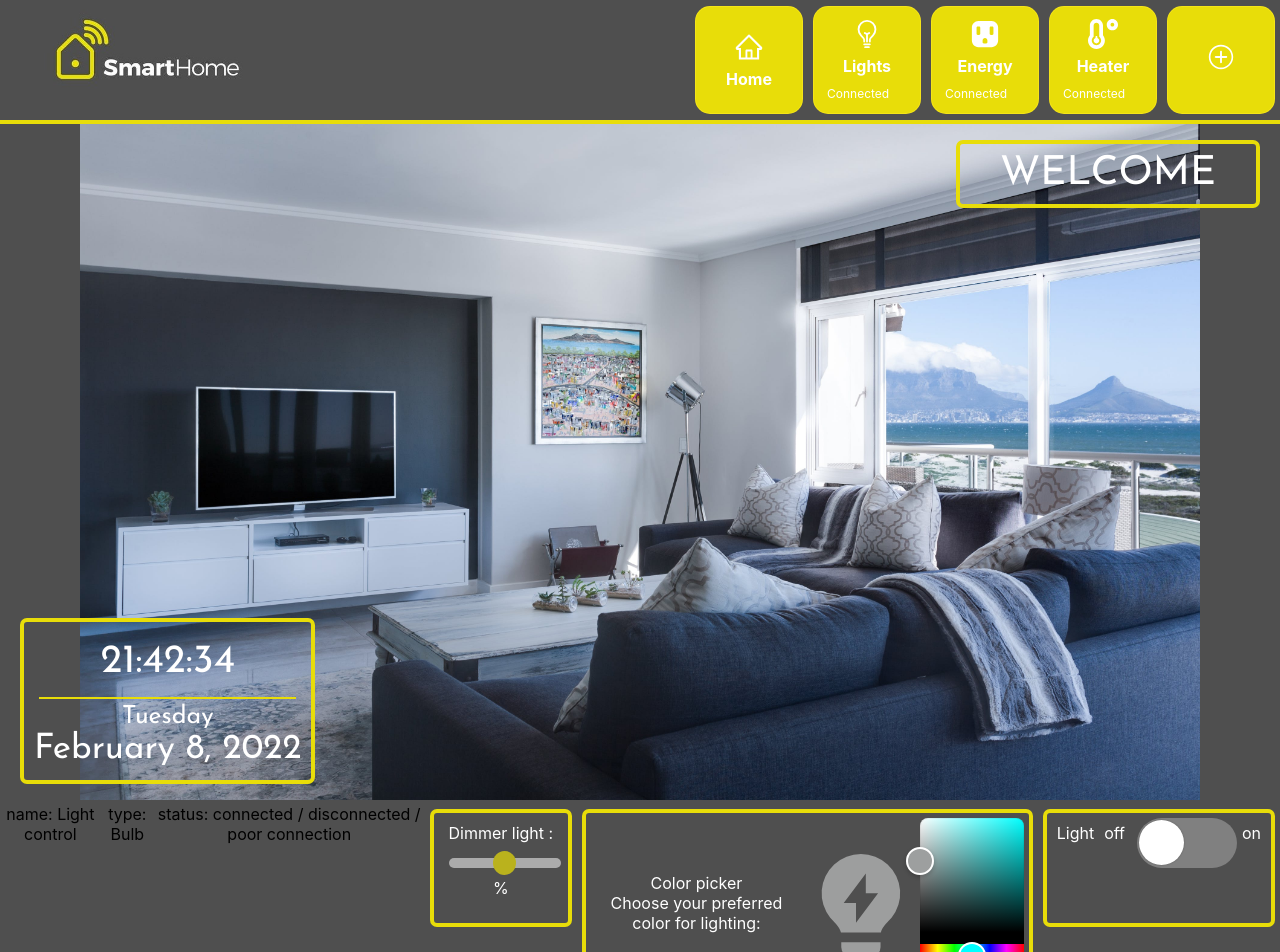
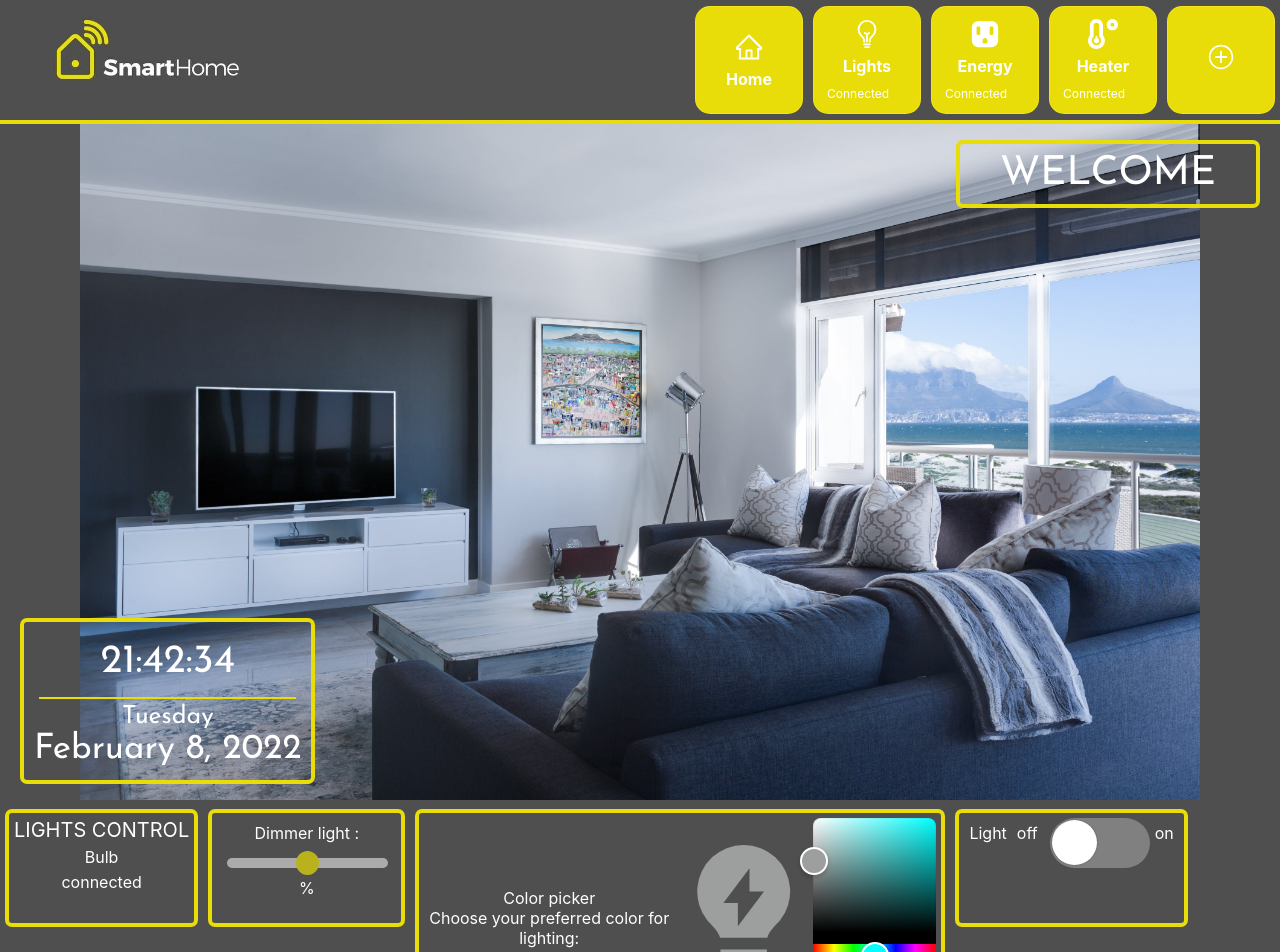
Before and after one commit to RamanSlinka/smart_home, a React (Create React App) app: page / in a window 1280 px wide. Shown: the top 952 px of the page. Built offline with nearby package versions, Linux system fonts and the light colour scheme.

Commit message:
created SmartBulb page.  Used "react-colorful" npm module for Color picker

```diff
--- a/src/components/smartBulb/SmartBulb.module.scss
+++ b/src/components/smartBulb/SmartBulb.module.scss
@@ -2,6 +2,23 @@
   background: #4f4f4f;
   display: flex;
   flex-direction: row;
+
+  height: 85vh;
+  max-width: 100%;
+
+  .infoWrapper{
+    margin: 5px;
+    padding: 5px;
+    border: #e8dd09 4px solid;
+    border-radius: 7px;
+    height: 100px;
+
+    .mainTitle{
+      color: white;
+      font-size: 20px;
+    }
+  }
+
   .dimmerLightWrapper {
     justify-content: center;
     align-items: center;
@@ -55,6 +72,7 @@
     display: flex;
     flex-direction: row;
     max-width: 40%;
+    height: 200px;
 
     margin: 5px;
     padding: 5px;
--- a/src/components/smartBulb/SmartBulb.tsx
+++ b/src/components/smartBulb/SmartBulb.tsx
@@ -12,10 +12,20 @@ const SmartBulb = () => {
 
     return (
         <div className={style.smartBulbContainer}>
-            <div>name: Light control</div>
-            <div>type: Bulb</div>
+            <div className={style.infoWrapper}>
+                <div className={style.mainTitle}>
+                    {/*name:*/}
+                    LIGHTS CONTROL</div>
+                <div className={style.styleTitle}>
+                    {/*type:*/}
+                    Bulb</div>
+                <div className={style.styleTitle}>
+                    {/*status:*/}
+                    connected
+                   {/*or  disconnected / poor connection*/}
+                </div>
+            </div>
 
-            <div>status: connected / disconnected / poor connection</div>
 
 
             {/*Brightness*/}
@@ -24,7 +34,7 @@ const SmartBulb = () => {
                 <div className={style.slideContainer}>
                     <input
                         className={style.slider}
-                        onChange={(e: any   ) => setRangeVal(e.target.value)}
+                        onChange={(e: any   ) => setRangeVal(e.target.value)} //   ? any
                         type="range"
                         min="1" max="100"
                        //  value={rangeVal}
```
